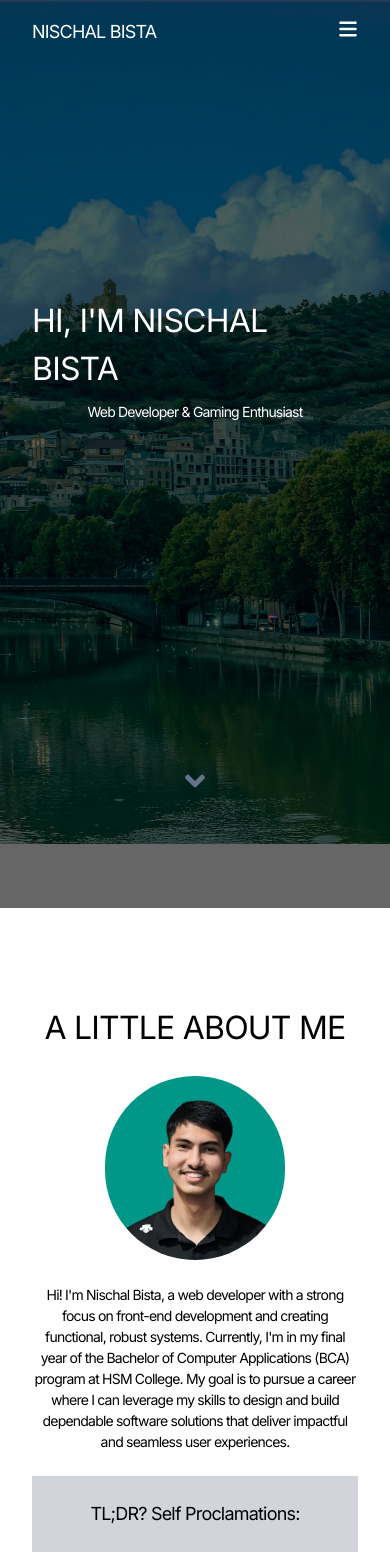
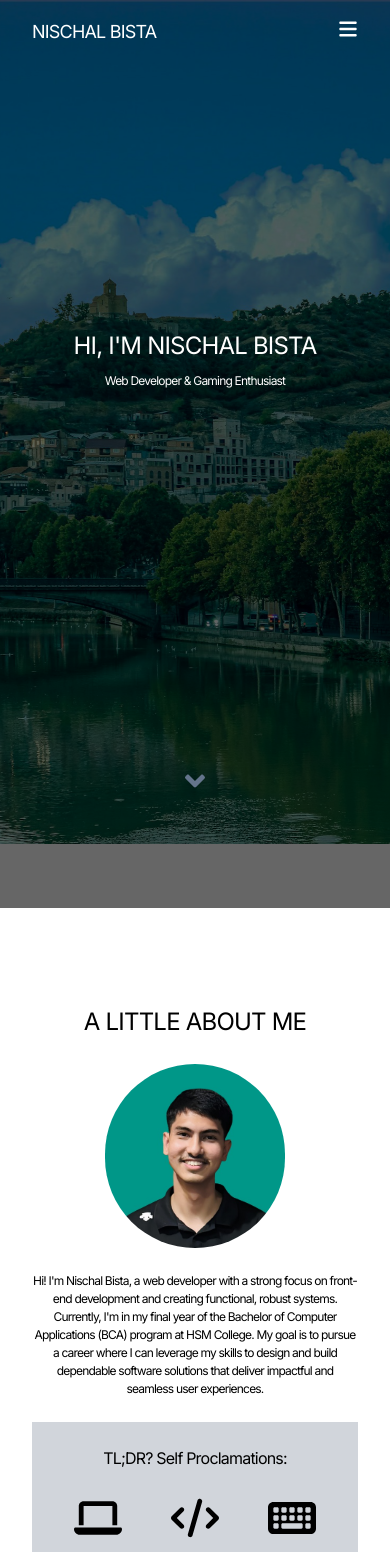
Before and after one commit to INF-Nischal/Portfolio, a Next.js app: page / in a window 390 px wide. Shown: the top 1552 px of the page. Built offline with nearby package versions, Linux system fonts and the light colour scheme.

Commit message:
fixed text sizes for different screens

```diff
--- a/app/globals.css
+++ b/app/globals.css
@@ -11,13 +11,13 @@ body {
 }
 
 .heading-2 {
-  @apply uppercase text-[32px] md:text-[36px] lg:text-[40px] transition-all duration-200;
+  @apply uppercase text-[24px] md:text-[32px] lg:text-[40px] transition-all duration-200;
 }
 
 .heading-3 {
-  @apply text-[18px] md:text-[20px] lg:text-[24px] transition-all duration-200;
+  @apply text-[16px] md:text-[20px] lg:text-[24px] transition-all duration-200;
 }
 
 .paragraph {
-  @apply text-[14px] md:text-[15px] lg:text-[16px] transition-all duration-200;
+  @apply text-[12px] md:text-[14px] lg:text-[16px] transition-all duration-200;
 }
```
